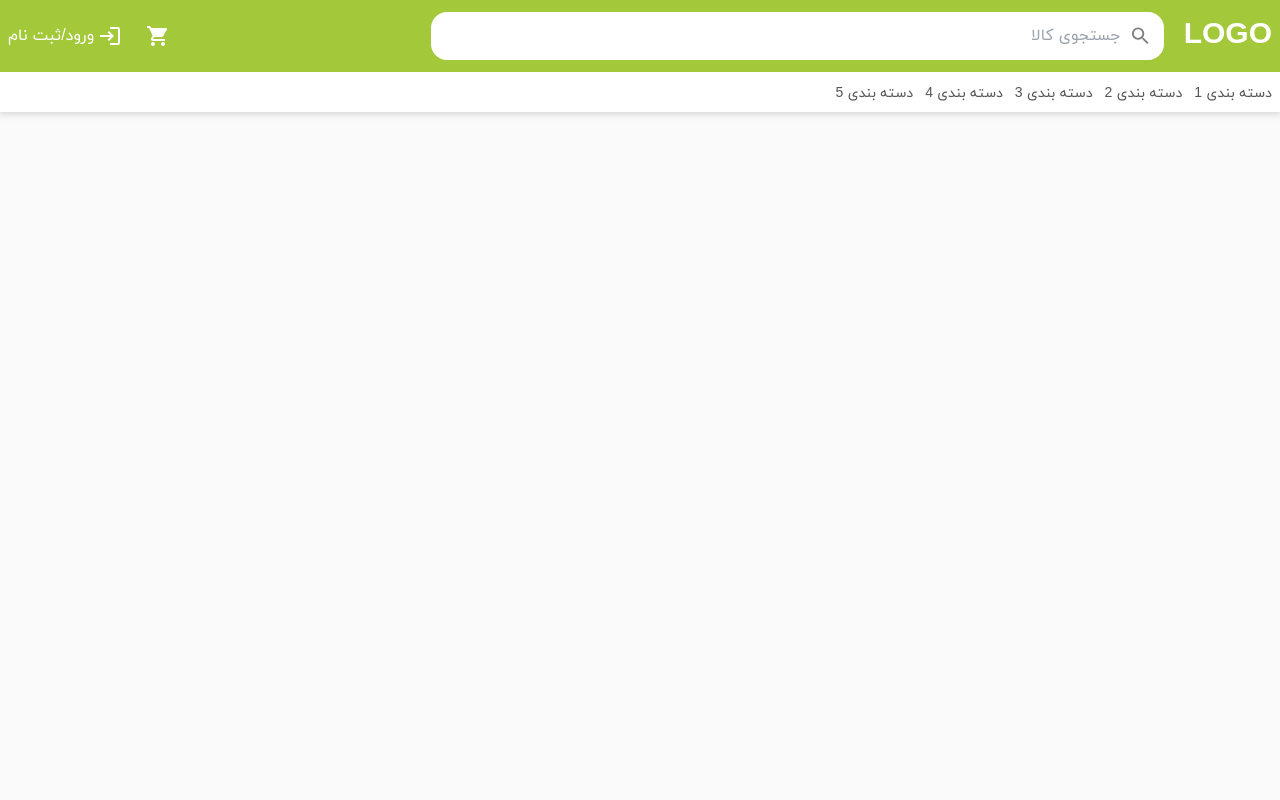
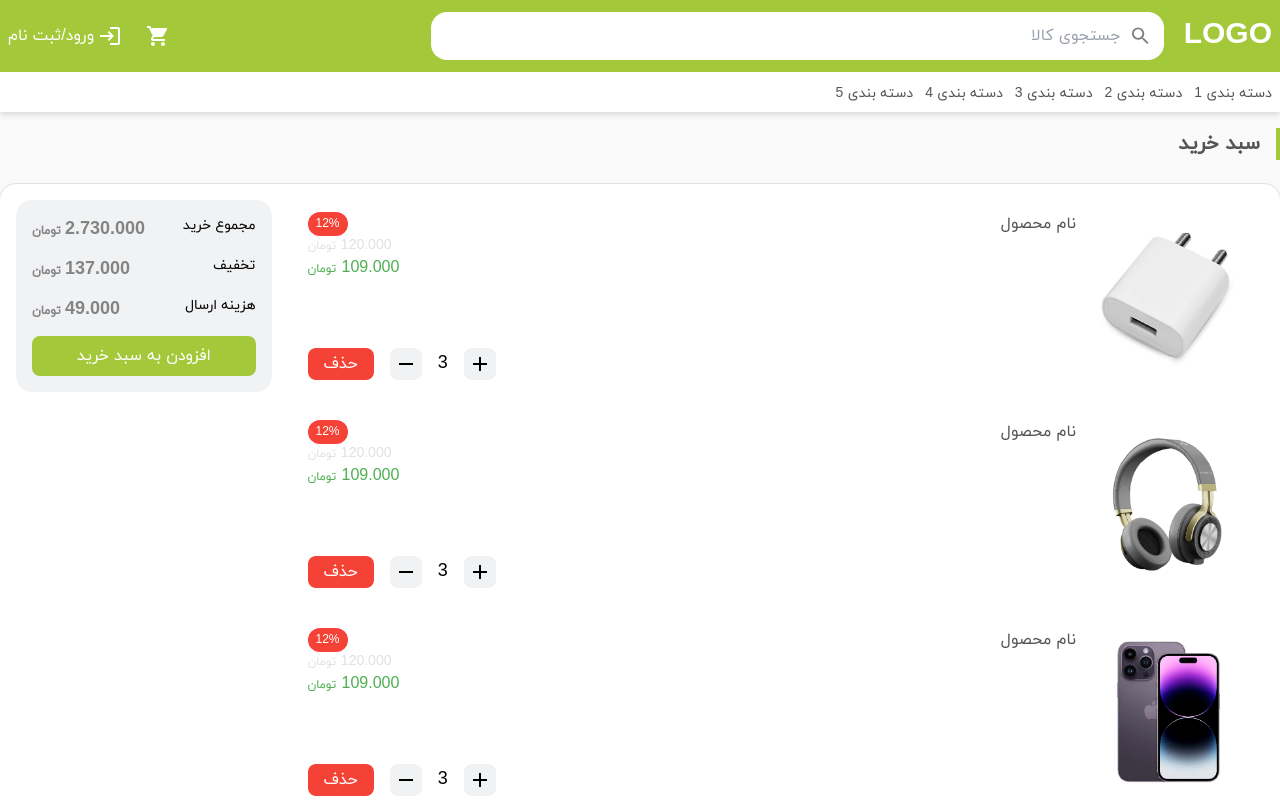
Before and after one commit to sham-h93/e-commerce, a Next.js app: page /cart in a window 1280 px wide. Shown: the top 800 px of the page. Built offline with nearby package versions, Linux system fonts and the light colour scheme.

Commit message:
cart page

```diff
--- /dev/null
+++ b/src/app/cart/page.tsx
@@ -0,0 +1,48 @@
+"use client";
+import CartItems from "@/components/cartItems";
+import Title from "@/components/title";
+
+import charger from "./../../../public/images/charger.png";
+import headphone from "./../../../public/images/headphone.png";
+import iphone from "./../../../public/images/iphone.png";
+import CartTotal from "@/components/cartTotal";
+
+const list = [
+  {
+    id: 1,
+    image: charger,
+    name: "نام محصول",
+    previosPrice: "120.000",
+    price: "109.000",
+    discount: "12",
+  },
+  {
+    id: 2,
+    image: headphone,
+    name: "نام محصول",
+    previosPrice: "120.000",
+    price: "109.000",
+    discount: "12",
+  },
+
+  {
+    id: 3,
+    image: iphone,
+    name: "نام محصول",
+    previosPrice: "120.000",
+    price: "109.000",
+    discount: "12",
+  },
+];
+
+export default function Cart() {
+  return (
+    <main className="max-w-7xl mx-auto flex flex-col gap-6 pt-32 md:pt-30 ">
+      <Title text="سبد خرید" />
+      <div className="relative flex flex-row gap-6 lg:p-4  rounded-2xl outline outline-1 outline-grey-color bg-white-color ">
+        <CartItems products={list} />
+        <CartTotal />
+      </div>
+    </main>
+  );
+}
--- /dev/null
+++ b/src/components/cartItem.tsx
@@ -0,0 +1,57 @@
+"use client";
+import Image from "next/image";
+import Chip from "./chip";
+import { ProductItem } from "./types/productItemType";
+import Link from "next/link";
+import IconButton from "./iconButton";
+import { MdAdd, MdRemove } from "react-icons/md";
+import Button from "./button";
+import { Color } from "./enums/enums";
+const CartItem = ({ product }: { product: ProductItem }) => {
+  const { image, name, previosPrice, price, discount } = product;
+
+  return (
+    <div className="h-48 min-w-full flex flex-row gap-2 relative bg-white-color p-3 hover:drop-shadow-front hover:z-10 transition-all">
+      <div className="h-full aspect-square">
+        <Link href={`/product/${product.id}`}>
+          <Image src={image} alt="" layout="responsive" />
+        </Link>
+      </div>
+      <div className=" flex flex-row justify-between grow">
+        <h2 className="text-base h-12 text-text-color line-clamp-2 w-1/2">
+          {name}
+        </h2>
+        <div className="flex flex-col items-end">
+          <div className="w-full h-full flex flex-col justify-between">
+            <div className="flex flex-col items-end ">
+              <Chip text={`${discount}%`} />
+              <h3 className="text-sm text-grey-color justify-between">
+                {`${previosPrice}`} <span className="text-xs">تومان</span>
+              </h3>
+              <h2 className="self-end text-md text-success-color">
+                {`${price}`} <span className="text-xs">تومان</span>
+              </h2>
+            </div>
+            <div className="flex flex-row gap-4 items-center text-lg self-baseline">
+              <IconButton onClick={() => {}}>
+                <MdAdd size={24} />
+              </IconButton>
+              3
+              <IconButton onClick={() => {}}>
+                <MdRemove size={24} />
+              </IconButton>
+              <Button
+                color={Color.Error}
+                text="حذف"
+                onClick={() => {}}
+                height="h-8"
+              />
+            </div>
+          </div>
+        </div>
+      </div>
+    </div>
+  );
+};
+
+export default CartItem;
--- /dev/null
+++ b/src/components/cartItems.tsx
@@ -0,0 +1,19 @@
+"use client";
+import CartItem from "./cartItem";
+import { ProductItem } from "./types/productItemType";
+
+const CartItems = ({ products }: { products: ProductItem[] }) => {
+  function handleCartItems() {
+    return products.map((product) => {
+      return (
+        <li key={product.id}>
+          <CartItem product={product} />
+        </li>
+      );
+    });
+  }
+
+  return <ul className="flex flex-col w-full gap-4">{handleCartItems()}</ul>;
+};
+
+export default CartItems;
--- /dev/null
+++ b/src/components/cartTotal.tsx
@@ -0,0 +1,38 @@
+import Button from "./button";
+import Card from "./card";
+import Chip from "./chip";
+import { Color } from "./enums/enums";
+
+const CartTotal = () => {
+  return (
+    <div className="w-full lg:w-80 h-full z-10 bg-background-grey-color rounded-t-2xl lg:rounded-2xl flex flex-row lg:flex-col p-4 gap-3">
+      <div className="flex flex-row justify-between gap-2">
+        <p className="text-sm justify-between"> مجموع خرید</p>
+        <h3 className="text-lg justify-between font-bold text-text-grey-color">
+          2.730.000<span className="text-xs ps-1">تومان</span>
+        </h3>
+      </div>
+      <div className="flex flex-row justify-between gap-2">
+        <p className="text-sm justify-between"> تخفیف</p>
+        <h3 className="text-lg justify-between font-bold text-text-grey-color">
+          137.000<span className="text-xs ps-1">تومان</span>
+        </h3>
+      </div>
+      <div className="flex flex-row justify-between gap-2">
+        <p className="text-sm justify-between"> هزینه ارسال</p>
+        <h3 className="text-lg justify-between font-bold text-text-grey-color">
+          49.000<span className="text-xs ps-1">تومان</span>
+        </h3>
+      </div>
+
+      <Button
+        width="w-full"
+        color={Color.Primary}
+        text="افزودن به سبد خرید"
+        onClick={() => {}}
+      />
+    </div>
+  );
+};
+
+export default CartTotal;
--- /dev/null
+++ b/src/components/iconButton.tsx
@@ -0,0 +1,18 @@
+const IconButton = ({
+  children,
+  onClick,
+}: {
+  children: React.ReactNode;
+  onClick: () => void;
+}) => {
+  return (
+    <div
+      className="p-1 rounded-lg bg-background-grey-color hover:cursor-pointer"
+      onClick={onClick}
+    >
+      {children}
+    </div>
+  );
+};
+
+export default IconButton;
--- a/src/components/shoppingCard.tsx
+++ b/src/components/shoppingCard.tsx
@@ -1,3 +1,4 @@
+"use client";
 import Button from "./button";
 import Chip from "./chip";
 import { Color } from "./enums/enums";
--- a/tailwind.config.ts
+++ b/tailwind.config.ts
@@ -17,7 +17,7 @@ const config: Config = {
       "background-color": "#fafafa",
       "dark-background-color": "#555555",
       "background-grey-color": "#F1F2F4",
-      "background-lght-grey-color": "##F7F7F7",
+      "background-lght-grey-color": "#F7F7F7",
       "primary-color": "#A3C93A",
       "secundary-color": "#673ab7",
       "text-color": "#555555",
```
